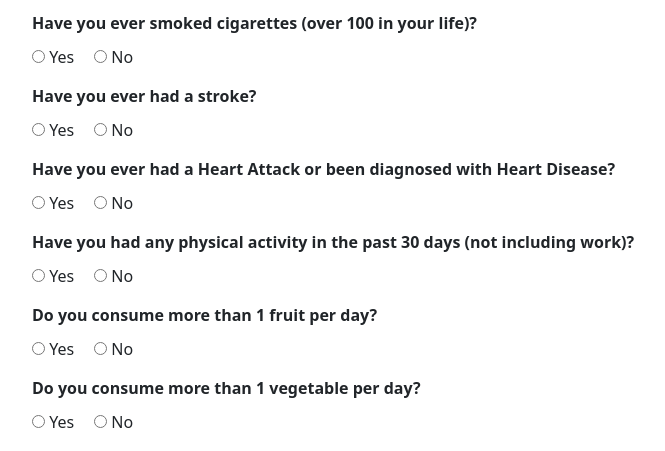
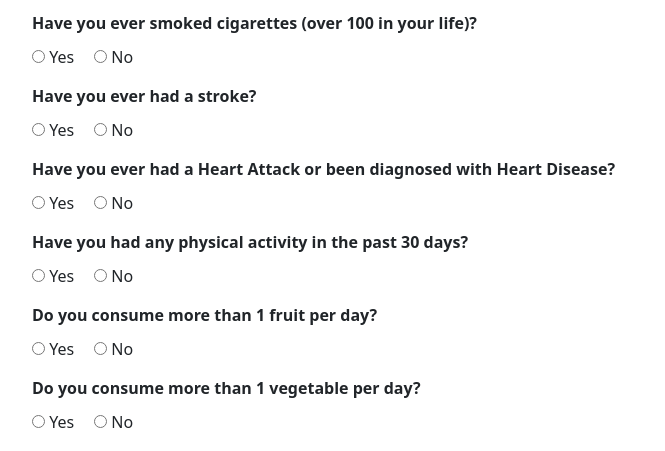
Before and after one commit to AidanDavid/DiabetesPredictor, a Flask app: page / in a window 1280 px wide. Shown: the part 412-863 px from the top of the page, without its empty margins (270-935 px from the left). Run offline with Flask 3, Linux system fonts and the light colour scheme.

Commit message:
html update

```diff
--- a/templates/home.html
+++ b/templates/home.html
@@ -141,7 +141,7 @@
 
         <!-- PhysActivity -->
         <div class="form-group">
-            <label class="question-label" for="PhysActivity">Have you had any physical activity in the past 30 days (not including work)?</label>
+            <label class="question-label" for="PhysActivity">Have you had any physical activity in the past 30 days?</label>
             <div class="radio-group">
                 <div>
                     <input type="radio" id="PhysActivityYes" name="PhysActivity" value="1" required>
```
